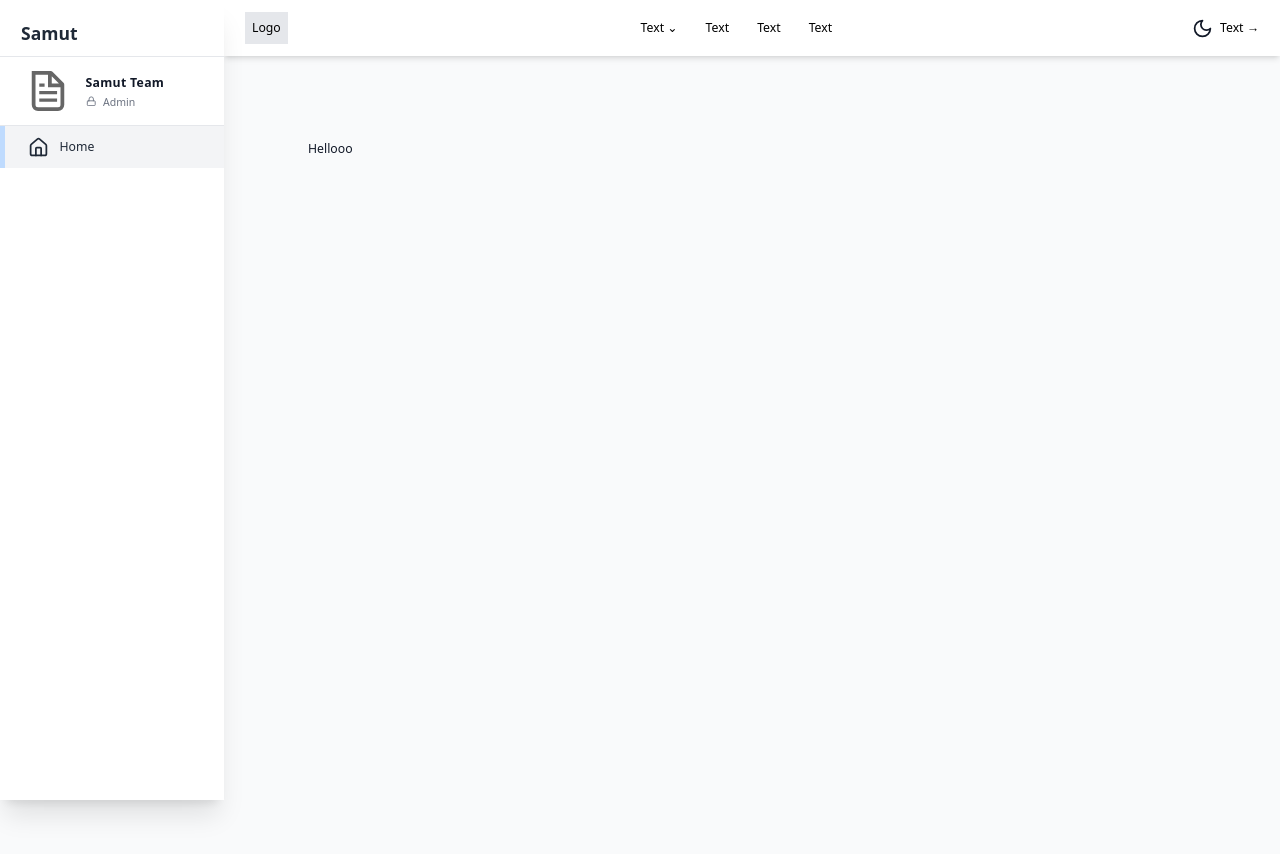
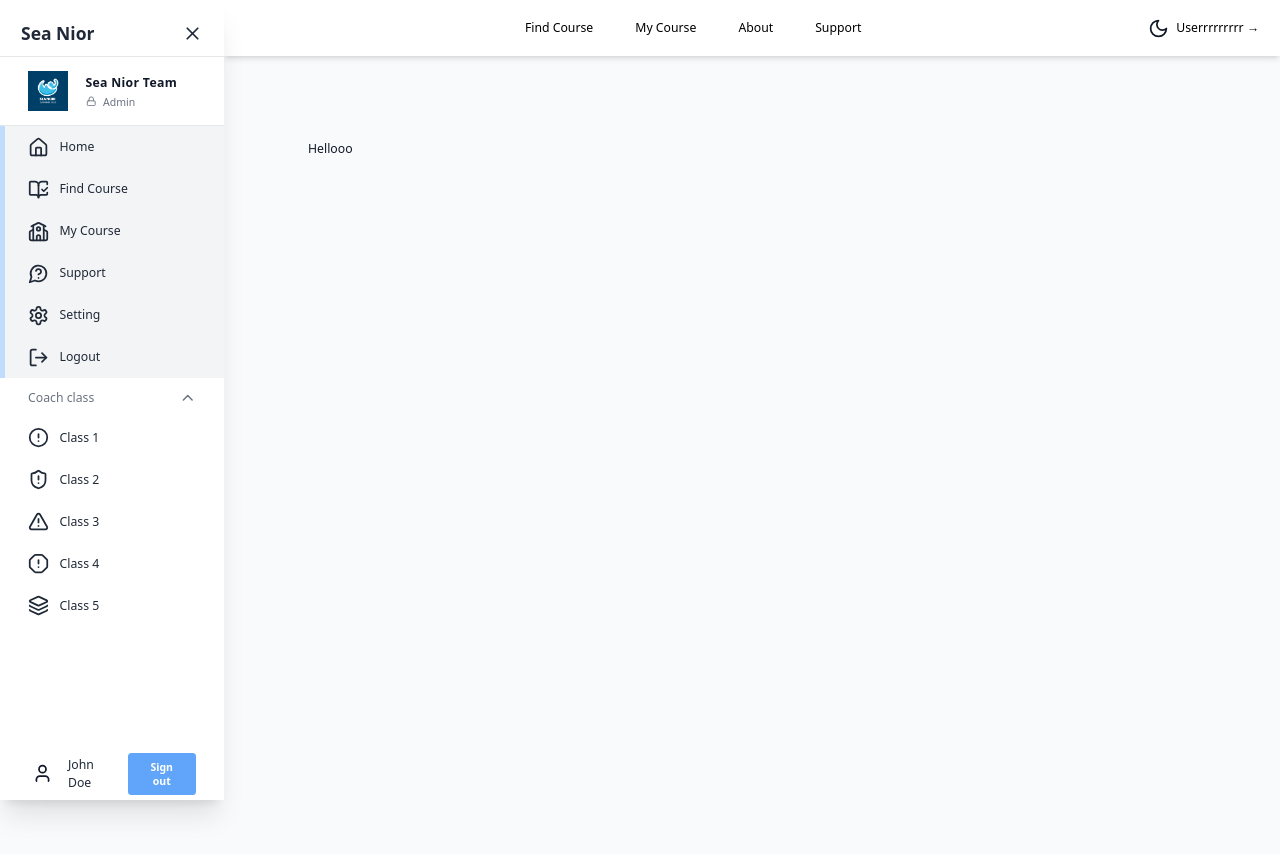
Before and after one commit to SamutCrew/Seanior-Frontend, a Next.js app in the folder samut/: page / in a window 1280 px wide. Built offline with nearby package versions, Linux system fonts and the light colour scheme; no server answers.

Commit message:
Navbar and side bar 90%

```diff
--- a/samut/app/components/Navbar/index.tsx
+++ b/samut/app/components/Navbar/index.tsx
@@ -1,7 +1,11 @@
 import { useAppDispatch, useAppSelector } from '@/app/redux';
-import { setIsDarkmode } from '@/state';
-import { Link, Moon, Sun } from 'lucide-react';
+import { setIsDarkmode, setIsSidebarCollapsed } from '@/state';
+import { Link, LucideIcon, Menu, Moon, Search, Sun, BookOpen, GraduationCap, Info, LifeBuoy } from 'lucide-react';
+import { usePathname } from 'next/navigation';
 import React from 'react';
+
+
+
 
 const Navbar = () => {
   const dispatch = useAppDispatch();
@@ -13,16 +17,24 @@ const Navbar = () => {
   return (
     <nav className="flex items-center justify-between bg-white px-6 py-3 shadow-md dark:bg-black">
       {/* Logo */}
-      <div className="p-2 bg-gray-200 text-black dark:bg-gray-700 dark:text-white">
-        Logo
+      <div className="flex items-center gap-8">
+        {!isSidebarCollapsed ? null : (
+          <button
+            onClick={() => dispatch(setIsSidebarCollapsed(!isSidebarCollapsed))}
+          >
+            <Menu className="h-8 w-8 dark:text-white" />
+          </button>
+        )}
+
       </div>
 
+
       {/* Menu Items */}
-      <div className="flex space-x-8 text-black dark:text-white">
-        <div className="cursor-pointer">Text ⌄</div>
-        <div className="cursor-pointer">Text</div>
-        <div className="cursor-pointer">Text</div>
-        <div className="cursor-pointer">Text</div>
+      <div className="flex justify-center gap-12 font-medium text-black dark:text-white">
+        <div className="cursor-pointer">Find Course</div>
+        <div className="cursor-pointer">My Course</div>
+        <div className="cursor-pointer">About</div>
+        <div className="cursor-pointer">Support</div>
       </div>
 
       {/* Last Item */}
@@ -43,11 +55,32 @@ const Navbar = () => {
           )}
         </button>
       <div className="cursor-pointer text-black dark:text-white flex items-center">
-        Text →
+        Userrrrrrrrr →
       </div>
       </div>
     </nav>
   );
 };
 
+// Define props for the NavbarLink component
+interface NavbarLinkProps {
+  href: string;
+  icon: LucideIcon;
+  label: string;
+}
+
+// Reusable Navbar Link Component
+const NavbarLink = ({ href, icon: Icon, label }: NavbarLinkProps) => {
+  const pathname = usePathname();
+  const isActive = pathname === href;
+
+  return (
+    <Link href={href} className="relative flex items-center gap-2 px-4 py-2 transition-colors hover:bg-gray-100 dark:hover:bg-gray-700">
+      {isActive && <div className="absolute left-0 top-0 h-full w-[3px] bg-blue-500" />}
+      <Icon className="h-5 w-5 text-gray-800 dark:text-gray-100" />
+      <span className="font-medium text-gray-800 dark:text-gray-100">{label}</span>
+    </Link>
+  );
+};
+
 export default Navbar;
--- a/samut/app/components/Sidebar/index.tsx
+++ b/samut/app/components/Sidebar/index.tsx
@@ -2,15 +2,30 @@
 import React, { useState } from "react";
 import Link from "next/link";
 import Image from "next/image"; // Import Image
-import { Briefcase, HomeIcon, Icon, Lock, LucideIcon, Search, Settings, User, Users, LucideHome } from "lucide-react"; // Correct import from lucide-react
+import { Briefcase, HomeIcon, Icon, Lock, LucideIcon, Search, Settings, User, Users, LucideHome, X, Check, BookOpenCheck, School, LogOut, MessageCircleQuestion, ChevronUp, ChevronDown, AlertCircle, ShieldAlert, AlertTriangle, AlertOctagon, Layers3 } from "lucide-react"; // Correct import from lucide-react
 import { usePathname } from "next/navigation";
 import { useAppDispatch, useAppSelector } from "@/app/redux";
+import { setIsSidebarCollapsed } from "@/state";
 
 const Sidebar = () => {
   const [showProject, setShowProject] = useState(true);
   const [showPriority, setShowPriority] = useState(true);
 
-  const sidebarClassNames = `fixed flex flex-col h-full justify-between shadow-xl transition-all duration-300 z-40 dark:bg-black overflow-y-auto bg-white w-64`;
+  const dispatch = useAppDispatch();
+  const isSidebarCollapsed = useAppSelector((state) => state.global.isSidebarCollapsed);
+
+  // Dummy user data
+  const dummyUser = {
+    username: "John Doe",
+    profilePictureUrl: "", // Leave empty to show default icon
+  };
+
+  const handleSignOut = () => {
+    alert("Signed out!"); // Replace this with actual sign-out logic
+  };
+
+  const sidebarClassNames = `fixed flex flex-col h-full justify-between shadow-xl transition-all duration-300 z-40 dark:bg-black overflow-y-auto bg-white
+  ${isSidebarCollapsed ? "w-0" : "w-64"}`;
 
   return (
     <div className={sidebarClassNames}>
@@ -18,16 +33,26 @@ const Sidebar = () => {
         {/* Top Logo */}
         <div className="z-50 flex min-h-[56px] w-64 items-center justify-between bg-white px-6 pt-3 dark:bg-black">
           <div className="text-xl font-bold text-gray-800 dark:text-white">
-            Samut
+            Sea Nior
           </div>
+          {isSidebarCollapsed ? null : (
+            <button
+              className="py-3"
+              onClick={() => {
+                dispatch(setIsSidebarCollapsed(!isSidebarCollapsed));
+              }}
+            >
+              <X className="h-6 w-6 text-gray-800 hover:text-gray-500 dark:text-white" />
+            </button>
+          )}
         </div>
 
         {/* Team Section */}
         <div className="flex items-center gap-5 border-y-[1.5px] border-gray-200 px-8 py-4 dark:border-gray-700">
-          <Image src="/logo.svg" alt="Logo" width={40} height={40} />
+          <Image src="/SeaNoir_Logo_DarkBg.png" alt="Logo" width={40} height={40} />
           <div>
             <h2 className="text-md font-bold tracking-wide dark:text-gray-200">
-              Samut Team
+              Sea Nior Team
             </h2>
             <div className="mt-1 flex items-start gap-2">
               <Lock className="mt-[0.1rem] h-3 w-3 text-gray-500 dark:text-gray-400" />
@@ -38,10 +63,83 @@ const Sidebar = () => {
         {/* Navbar Link */}
         <nav className="z-10 w-full">
           <SidebarLink icon={LucideHome} label="Home" href="/" />
+          <SidebarLink icon={BookOpenCheck} label="Find Course" href="/" />
+          <SidebarLink icon={School} label="My Course" href="/" />
+          <SidebarLink icon={MessageCircleQuestion} label="Support" href="/" />
+          <SidebarLink icon={Settings} label="Setting" href="/" />
+          <SidebarLink icon={LogOut} label="Logout" href="/" />
         </nav>
 
+
+        {/* PRIORITIES LINKS */}
+        <button
+          onClick={() => setShowPriority((prev) => !prev)}
+          className="flex w-full items-center justify-between px-8 py-3 text-gray-500"
+        >
+          <span className="">Coach class</span>
+          {showPriority ? (
+            <ChevronUp className="h-5 w-5" />
+          ) : (
+            <ChevronDown className="h-5 w-5" />
+          )}
+        </button>
+        {showPriority && (
+          <>
+            <SidebarLink
+              icon={AlertCircle}
+              label="Class 1"
+              href="/priority/urgent"
+            />
+            <SidebarLink
+              icon={ShieldAlert}
+              label="Class 2"
+              href="/priority/high"
+            />
+            <SidebarLink
+              icon={AlertTriangle}
+              label="Class 3"
+              href="/priority/medium"
+            />
+            <SidebarLink
+              icon={AlertOctagon}
+              label="Class 4"
+              href="/priority/low"
+            />
+
+            <SidebarLink
+              icon={Layers3}
+              label="Class 5"
+              href="/priority/backlog"
+            />
+          </>
+        )}
       </div>
+      <div className="z-10 mt-32 flex w-full flex-col items-center gap-4 bg-white px-8 py-4 dark:bg-black md:block">  {/* Changed md:hidden to md:block */}
+        <div className="flex w-full items-center">
+          <div className="align-center flex h-9 w-9 justify-center">
+            {dummyUser.profilePictureUrl ? (
+            <Image
+            src={dummyUser.profilePictureUrl}
+            alt={dummyUser.username || "User Profile Picture"}
+            width={100}
+            height={50}
+            className="h-full rounded-full object-cover"
+          />
+        ) : (
+        <User className="h-6 w-6 cursor-pointer self-center rounded-full dark:text-white" />
+      )}
     </div>
+    <span className="mx-3 text-gray-800 dark:text-white">{dummyUser.username}</span>
+    <button
+      className="self-start rounded h-auto bg-blue-400 px-4 py-2 text-xs font-bold text-white hover:bg-blue-500 md:block"
+      onClick={handleSignOut}
+    >
+      Sign out
+    </button>
+  </div>
+</div>
+  </div>
+
   );
 };
 
@@ -49,27 +147,21 @@ interface SidebarLinkProps{
   href: string
   icon: LucideIcon,
   label : string
-  // isCollapsed : boolean;
 }
 
 const SidebarLink = ({
   href,
   icon: Icon,
   label,
-  // isCollapsed
 }: SidebarLinkProps) =>{
   const pathname = usePathname();
   const isActive = pathname === href || (pathname === "/" && href === "/dashboard")
-  const sreenWidth = window.innerWidth;
-
-  const dispatch = useAppDispatch();
-  const isSidebarCollapsed = useAppSelector((state) => state.global.isSidebarCollapsed)
 
 
 return(
   <Link href={href} className="w-full">
     <div
-        className={`relative flex cursor-pointer items-center gap-3 transition-colors hover:bg-gray-100 dark:bg-black dark:hover:bg-gray-700 ${
+        className={`relative flex cursor-pointer items-center gap-3 transition-colors hover:bg-gray-200 dark:bg-black dark:hover:bg-gray-700 ${
           isActive ? "bg-gray-100 text-white dark:bg-gray-600" : ""
         } justify-start px-8 py-3`}
       >
```
Also changed, not shown: samut/public/SeaNoir_Logo_DarkBg.png (added), samut/public/SeaNoir_Logo_WhiteBg.png (added).
